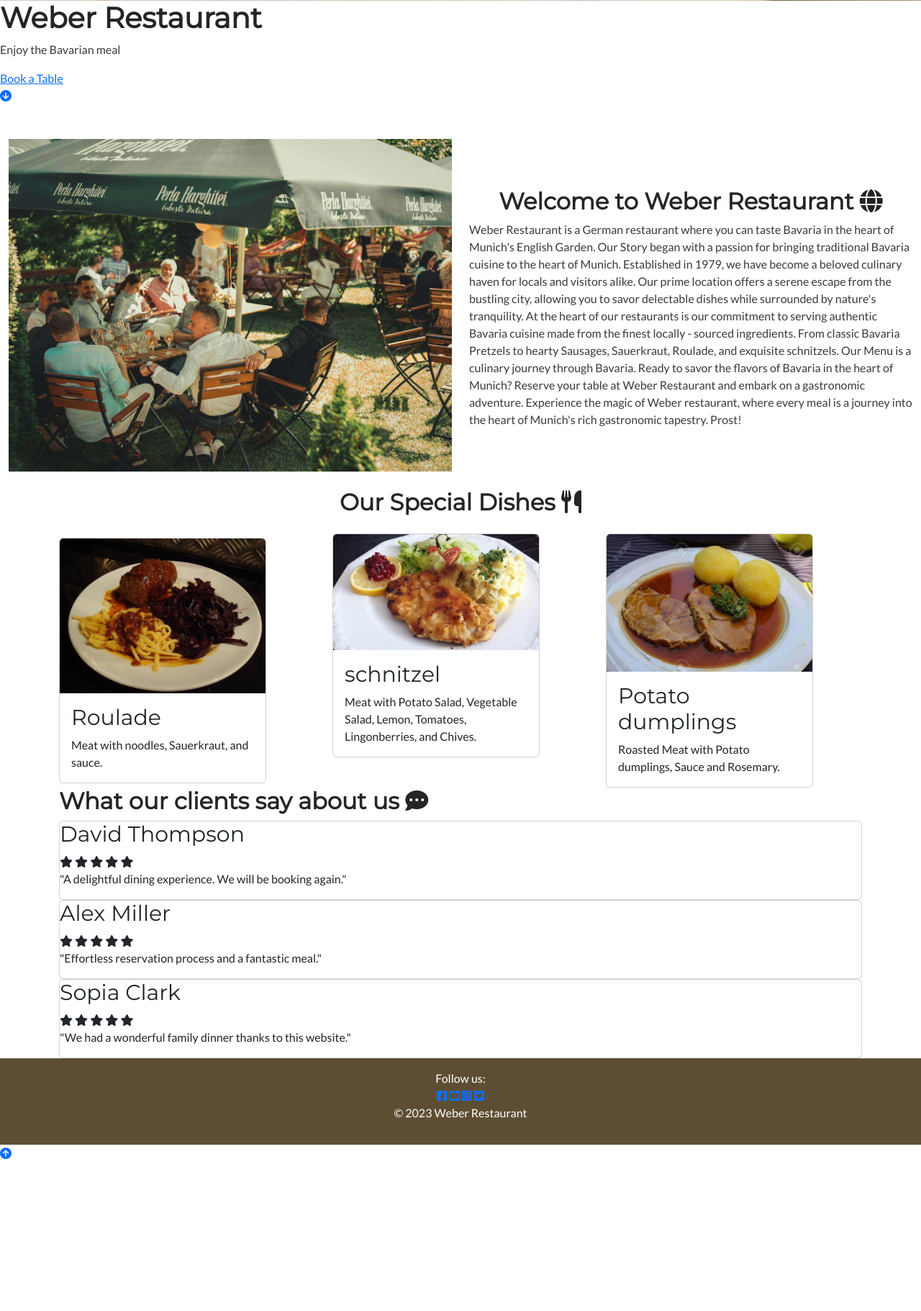
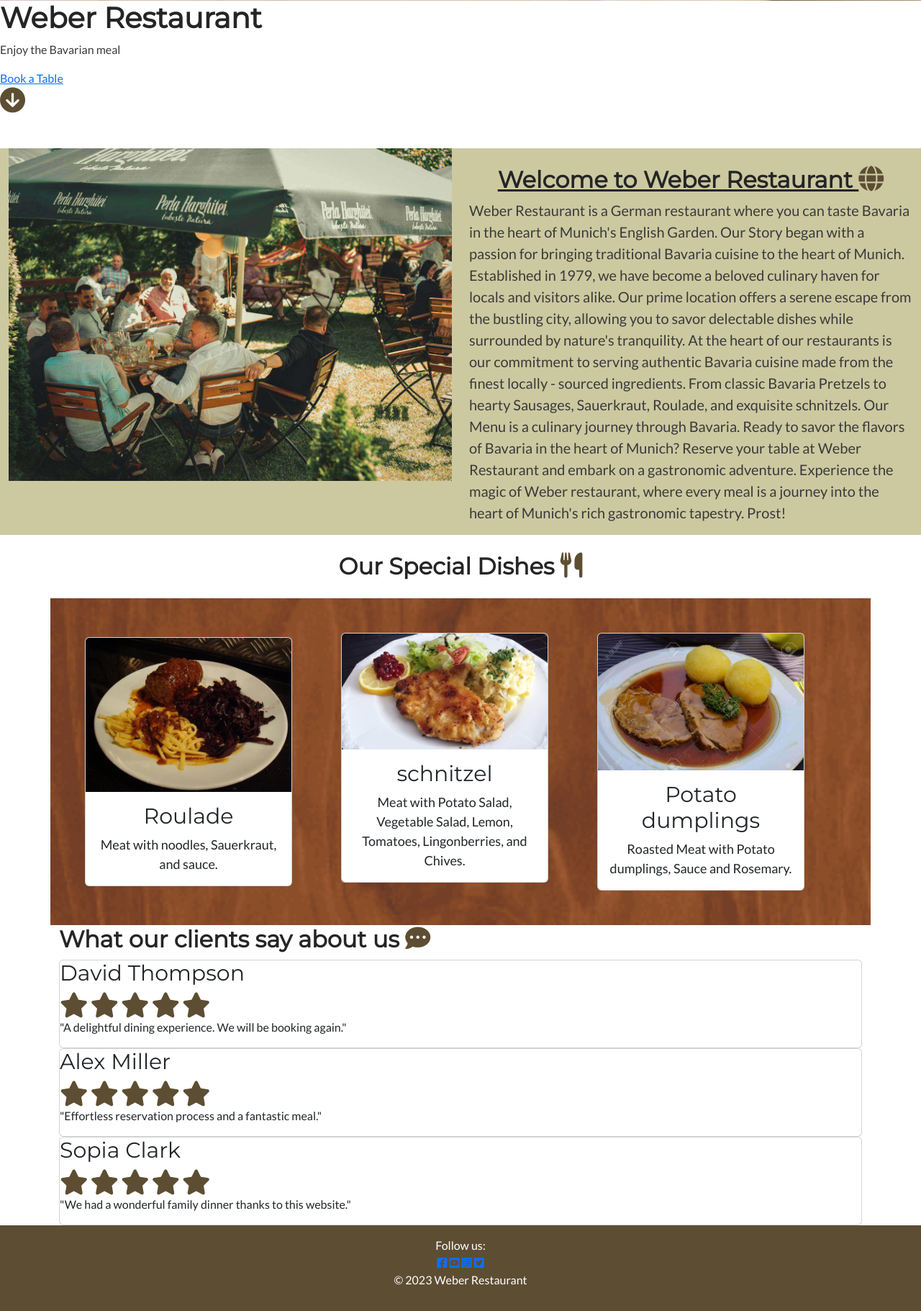
Before and after one commit to th-1982/weber-restaurant, a Django app: template templates/reservations/homepage.html in a window 1280 px wide. Shown: the part 939-2760 px from the top of the page at 72% size. Before the commit the page ends 2549 px from the top, so only its background shows below. Run offline with Django 3.2, Linux system fonts and the light colour scheme; the template is opened without the code that fills it, so the values that code supplies are empty.

Commit message:
Styled the special dishes section with background and image hover effect

```diff
--- a/static/css/style.css
+++ b/static/css/style.css
@@ -52,3 +52,59 @@ h3 {
 .nav-link:hover {
     text-decoration: underline;
 }
+
+/* about us section */
+#about-us {
+    background-color: #CCC9A1;
+}
+
+/* #about-us {
+    background: url("../images/about-bg1.png") center;
+    background-size: cover;
+    background-position: center;
+    background-attachment: fixed;
+
+} */
+
+.fa-solid {
+    color: #5D4E33;
+    font-size: 35px;
+}
+
+#about-text {
+   margin-bottom: 5px;
+   font-size: larger;
+
+}
+
+.about-p {
+    font-size: 20px;
+}
+
+.about-heading {
+    text-decoration: underline;
+}
+
+
+/* Special dishes section */
+
+.special-dishes {
+    background: url("../images/about-bg1.png") center;
+    background-size: cover;
+    padding: 48px;
+    color: #c8d6b9;
+    text-align: center;
+}
+
+
+.card-text {
+    font-size: large;
+}
+
+.card-img-top {
+    transition: all 1s ease;
+}
+
+.card-img-top:hover {
+    transform: scale(1.1);
+}
```
